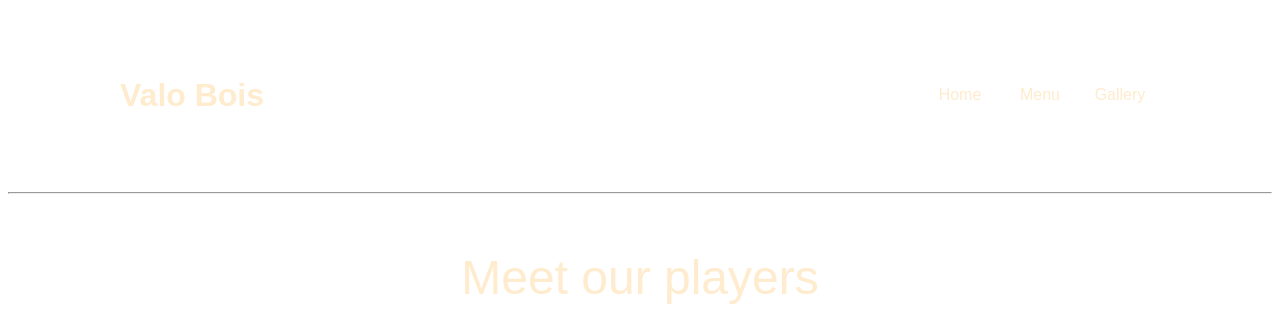
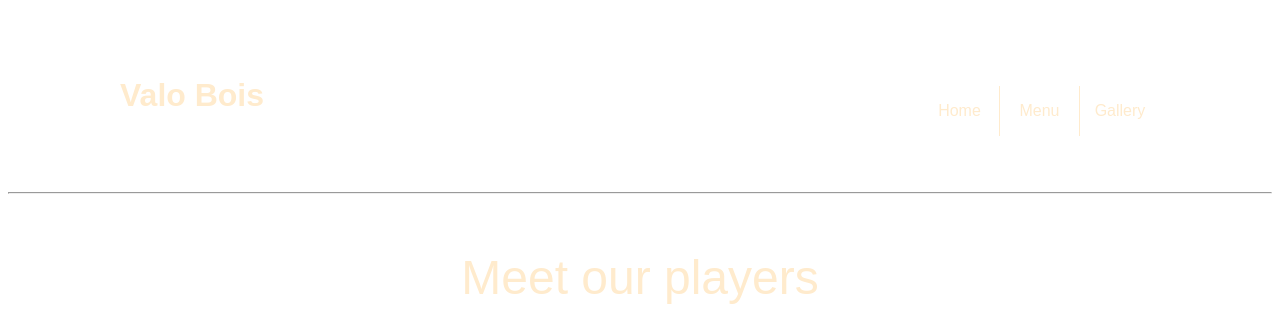
Before and after one commit to DragonSlayer515/ValoWeb, a plain HTML site: page wp1.html in a window 1280 px wide. Shown: the top 331 px of the page. Drawn offline with Linux system fonts and the light colour scheme.

Commit message:
Update wp1.html

```diff
--- a/wp1.html
+++ b/wp1.html
@@ -1,5 +1,6 @@
 <!DOCTYPE html>
-<head lang = "en">
+<html lang="en">
+<head>
     <title>Royal's Challenge</title>
     <link rel="stylesheet" href="wp1.css">
     <meta charset="UTF-8">
@@ -10,9 +11,9 @@
     <div class="header">
     <div class="header1">
         <h1>Valo Bois</h1>
-        <a href="#">Home</a>
-        <a href="#">Menu</a>
-        <a href="#">Gallery</a>
+        <a href="#" class="headerlink">Home</a>
+        <a href="#" class="headerlink">Menu</a>
+        <a href="#" class="headerlink2">Gallery</a>
     </div>
     <hr>
     <div class="header2">
```
